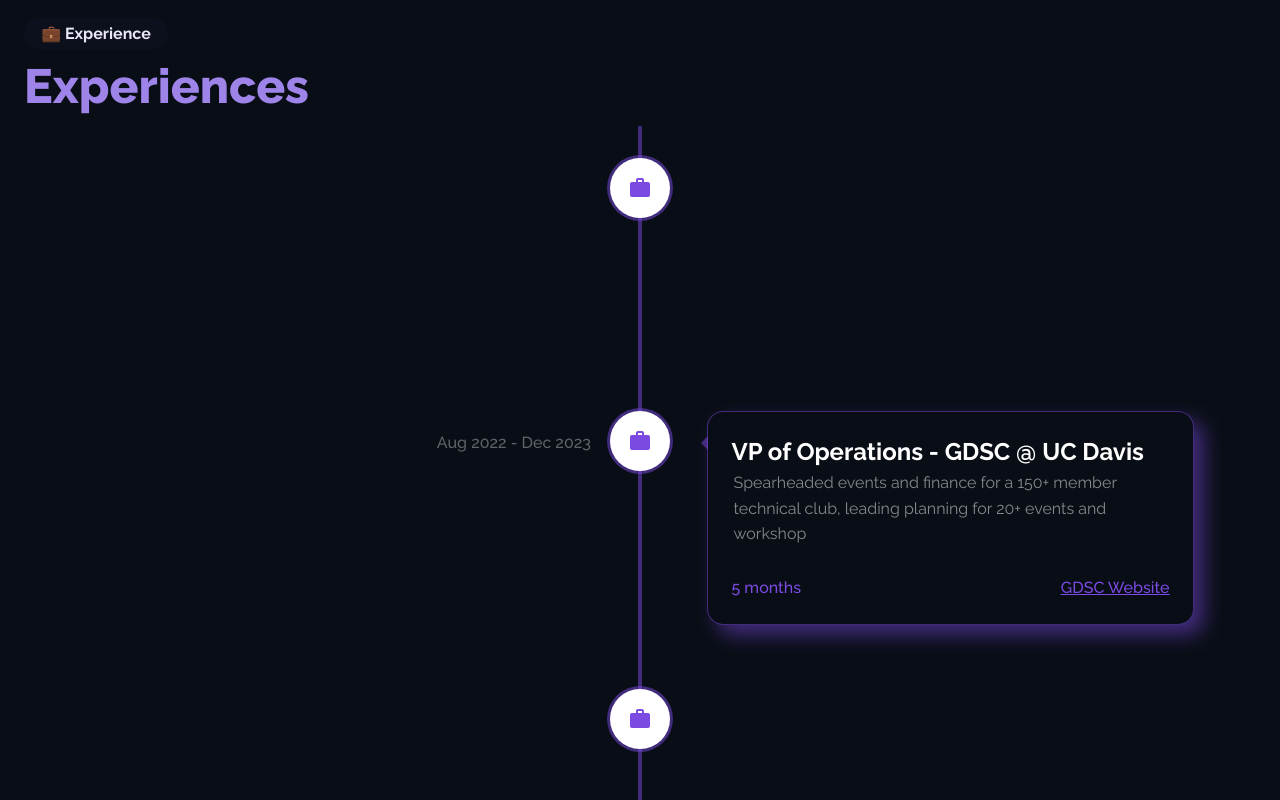
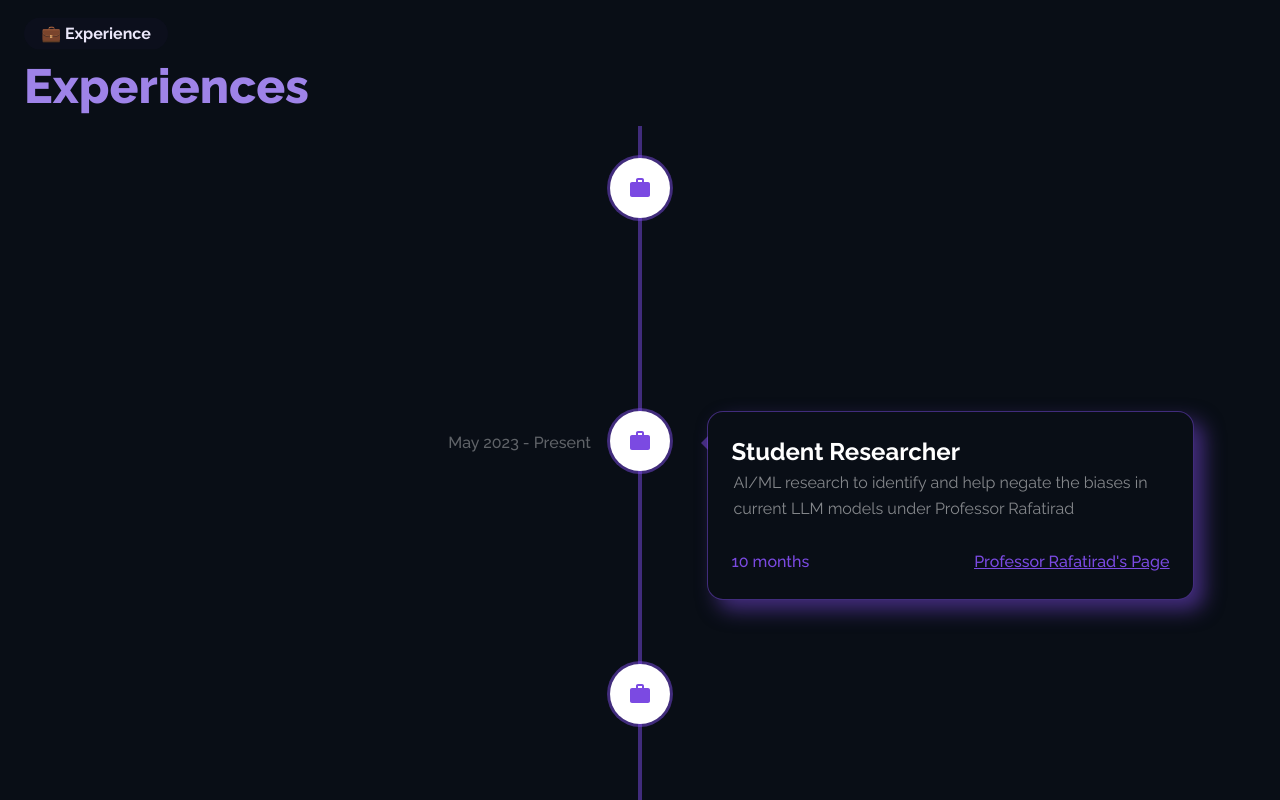
Before and after one commit to yinani24/portfolio, a Next.js app: page / in a window 1280 px wide. Shown: the part 2600-3400 px from the top of the page. Built offline with nearby package versions, Linux system fonts and the light colour scheme.

Commit message:
updates in resume and experience section

```diff
--- a/src/app/home/page.tsx
+++ b/src/app/home/page.tsx
@@ -98,7 +98,7 @@
                 className='border-[#7B4AE280] group rounded-2xl flex
                 flex-row justify-center items-center font-semibold
                 font-Raleway download text-white animate-[bounce_1s_ease-in-out_infinite]'>
-                <Link className='' href='../../Yash_Inani_Resume_2024.pdf'>Resume</Link>
+                <Link className='' href='../../Yash_Inani_Resume.pdf'>Resume</Link>
                 <FaDownload className='m-0.5 p-0.5 ' />
               </motion.button>
           </motion.div>
--- a/src/components/constants.ts
+++ b/src/components/constants.ts
@@ -12,6 +12,7 @@
 import Synthia from '../../public/projects/synthia.png'
 import Tiktok from '../../public/projects/tiktokpets.png';
 import waterlevels from '../../public/projects/waterlevels.png'
+import { calculateTotalTimeWorked } from "./utils";
 
 export const navname = [
     {'route':"/", 'title': 'Home'},
@@ -49,12 +50,75 @@
 ] as const;
 
 export const experiences = [
-    {'title': "Student Researcher", "description": "AI/ML research to identify and help negate the biases in current LLM models under Professor Rafatirad", "timeline": "11 months", "Icon": React.createElement(MdWork), "date": "May 2023 - Present", "link": "https://web.cs.ucdavis.edu/~srafatir/pages/research.html", "linkTitle": "Professor Rafatirad's Page"},
-    {'title': "VP of Operations - GDSC @ UC Davis", "description": "Spearheaded events and finance for a 150+ member technical club, leading planning for 20+ events and workshop", "timeline": "5 months", "Icon": React.createElement(MdWork), "date": "Aug 2022 - Dec 2023", "link": "https://gdscucdavis.com/", "linkTitle": "GDSC Website"},
-    {'title': "SDE @ Truckpedia (Codelab)", "description": "Collaborated cross-functionally on an agile team to develop an interactive React Native mobile dashboard with visualizations for a trucking logisitics company", "timeline": "3 months", "Icon": React.createElement(MdWork), "date": "Oct 2023 - Dec 2023", "link": "https://www.truckpedia.io/", "linkTitle": "Truckpedia Website"},
-    {'title': "Finance Director - GDSC @ UC Davis", "description": "Spearheaded financing efforts raising over $2,500 in department and corporate sponsorships and managed event budgets up to $2,000 for the club's largest mid-year and annual showcase events", "timeline": "11 months", "Icon": React.createElement(MdWork), "date": "Sep 2022 - Jul 2023", "link": "https://gdscucdavis.com/", "linkTitle": "GDSC Website"},
-    {'title': "Outreach Associate @ SacHacks", "description": "Assisted in securing sponsorships to support participants' project development efforts, resulting in a 20% increase in overall participation", "timeline": "4 months", "Icon": React.createElement(MdWork), "date": "Jul 2022 - Oct 2022", "link": "https://sachacks.io/", "linkTitle": "SacHacks Website"},
-    {'title': "Tech Lead - GDSC @ UC Davis", "description": "Conducted a two-day workshop on the fundamentals of ML/AI, culminating in a project focused on developing a CNN model for the MNIST digit dataset", "timeline": "3 months", "Icon": React.createElement(MdWork), "date": "Jan 2022 - Jun 2022", "link": "https://youtu.be/oIObOsipPrk?si=z4ww2swiS4F9RqUd", "linkTitle": "Youtube Video"},
+    {
+        title: "Software Engineer Intern @ Kolign",
+        description: "Worked on improving the current product and helped in designing the new product",
+        timeline: calculateTotalTimeWorked({startMonth: 4, startYear: 2024}),
+        Icon: React.createElement(MdWork),
+        date: "Apr 2024 - Present",
+        link: "https://www.inlike.construction/",
+        linkTitle: "Website",
+    },
+    {
+        title: "Student Researcher",
+        description:
+            "AI/ML research to identify and help negate the biases in current LLM models under Professor Rafatirad",
+        timeline: calculateTotalTimeWorked({startMonth: 5, startYear: 2023}),
+        Icon: React.createElement(MdWork),
+        date: "May 2023 - Present",
+        link: "https://web.cs.ucdavis.edu/~srafatir/pages/research.html",
+        linkTitle: "Professor Rafatirad's Page",
+    },
+    {
+        title: "VP of Operations - GDSC @ UC Davis",
+        description:
+            "Spearheaded events and finance for a 150+ member technical club, leading planning for 20+ events and workshop",
+        timeline: "5 months",
+        Icon: React.createElement(MdWork),
+        date: "Aug 2022 - Dec 2023",
+        link: "https://gdscucdavis.com/",
+        linkTitle: "GDSC Website",
+    },
+    {
+        title: "SDE @ Truckpedia (Codelab)",
+        description:
+            "Collaborated cross-functionally on an agile team to develop an interactive React Native mobile dashboard with visualizations for a trucking logisitics company",
+        timeline: "3 months",
+        Icon: React.createElement(MdWork),
+        date: "Oct 2023 - Dec 2023",
+        link: "https://www.truckpedia.io/",
+        linkTitle: "Truckpedia Website",
+    },
+    {
+        title: "Finance Director - GDSC @ UC Davis",
+        description:
+            "Spearheaded financing efforts raising over $2,500 in department and corporate sponsorships and managed event budgets up to $2,000 for the club's largest mid-year and annual showcase events",
+        timeline: "11 months",
+        Icon: React.createElement(MdWork),
+        date: "Sep 2022 - Jul 2023",
+        link: "https://gdscucdavis.com/",
+        linkTitle: "GDSC Website",
+    },
+    {
+        title: "Outreach Associate @ SacHacks",
+        description:
+            "Assisted in securing sponsorships to support participants' project development efforts, resulting in a 20% increase in overall participation",
+        timeline: "4 months",
+        Icon: React.createElement(MdWork),
+        date: "Jul 2022 - Oct 2022",
+        link: "https://sachacks.io/",
+        linkTitle: "SacHacks Website",
+    },
+    {
+        title: "Tech Lead - GDSC @ UC Davis",
+        description:
+            "Conducted a two-day workshop on the fundamentals of ML/AI, culminating in a project focused on developing a CNN model for the MNIST digit dataset",
+        timeline: "3 months",
+        Icon: React.createElement(MdWork),
+        date: "Jan 2022 - Jun 2022",
+        link: "https://youtu.be/oIObOsipPrk?si=z4ww2swiS4F9RqUd",
+        linkTitle: "Youtube Video",
+    },
 ] as const;
 
 export const description = [
--- /dev/null
+++ b/src/components/utils.ts
@@ -0,0 +1,24 @@
+import { TimeWorked } from "./interfaces";
+
+export function calculateTotalTimeWorked({startMonth, startYear}: TimeWorked) {
+    const currentDate: Date = new Date();
+    const startDate: Date = new Date(startYear, startMonth - 1);
+    const differenceInMilliseconds = currentDate.getTime() - startDate.getTime();
+    const millisecondsPerMonth = 1000 * 60 * 60 * 24 * 30.44;
+    const totalTimeInMonths = differenceInMilliseconds / millisecondsPerMonth;
+
+    // Check if the total time is more than 12 months
+    if (totalTimeInMonths % 12 == 0) {
+        const years = Math.floor(totalTimeInMonths / 12);
+        return `${years} years`;
+    }
+    else if(totalTimeInMonths >= 12){
+        const years = Math.floor(totalTimeInMonths / 12);
+        const months = Math.round(totalTimeInMonths % 12);
+        return `${years} years ${months} months`;
+    }
+    else {
+        const roundedMonths = Math.round(totalTimeInMonths);
+        return `${roundedMonths} months`;
+    }
+}
```
Also changed, not shown: src/components/interfaces.ts (+5 -2 lines), 2 other files (tests, documents, lock files or other folders).
